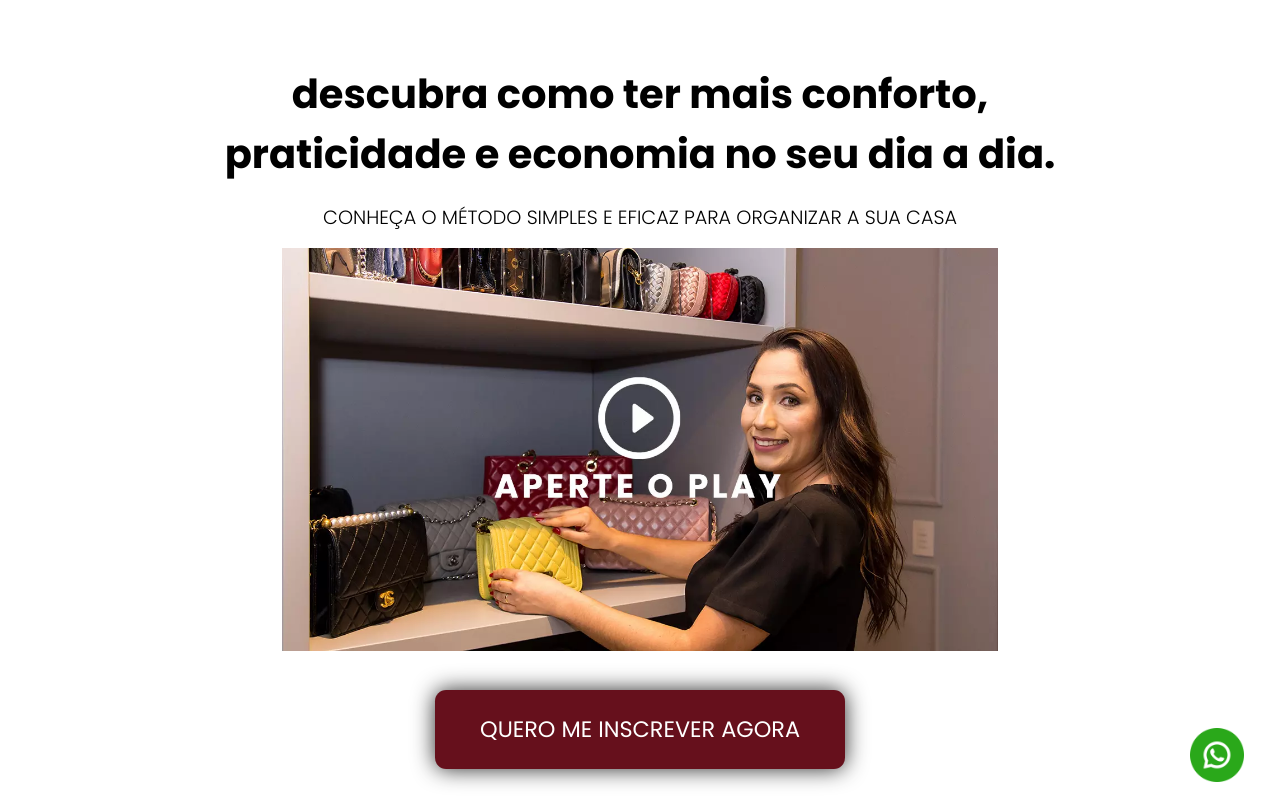
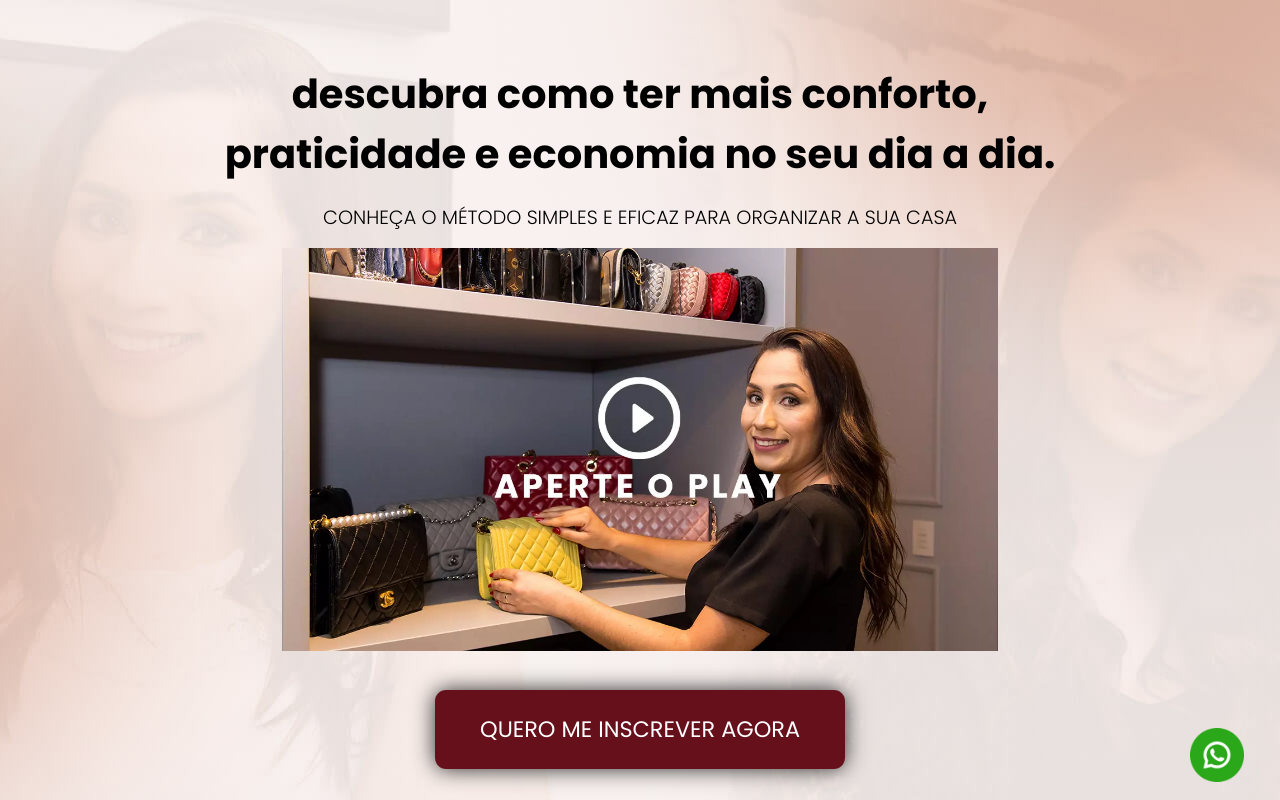
Before and after one commit to emanoelsalmeida/leticia, a plain HTML site: page index.html in a window 1280 px wide. Shown: the top 800 px of the page. Drawn offline with nearby package versions, Linux system fonts and the light colour scheme; files whose address does not match are found by name.

Commit message:
Add files via upload

```diff
--- a/css/main-2.scss
+++ b/css/main-2.scss
@@ -30,7 +30,7 @@ h1,h2,h3{text-transform: capitalize;text-transform: lowercase;}
 .line{width: 30%;height: 3px;background-color:  $color1;margin-top: 1em;}
 .background{background-size: cover;background-position: center;}
 .button{box-shadow: 0 0 1em rgb(42, 42, 42);}
-.p1{background: url("back-desktop.jpeg");}
+.p1{background: url("../image/back/back-desktop.jpeg");}
 .p1 h1{text-align: center;}
 .box-video{text-align: center;display: flex; align-items: center;justify-content: center;}
 .box-video img{width: 100%;display: block;margin: 0 auto;}
@@ -114,7 +114,7 @@ footer p a{color: $color1; text-decoration: none;font-size: 1em;}
 .f-i{display: flex;justify-content: space-between;}
 .desktop-none{display: none;}
 @media screen and (max-width:1500px){
-    .p1{background: url("back-laptop.jpeg")}
+    .p1{background: url("../image/back/back-laptop.jpeg")}
 }
 @media screen and (max-width:900px){
     $padding : 2em 1em;
```
Also changed, not shown: css/main-2.css, 1 other file.
